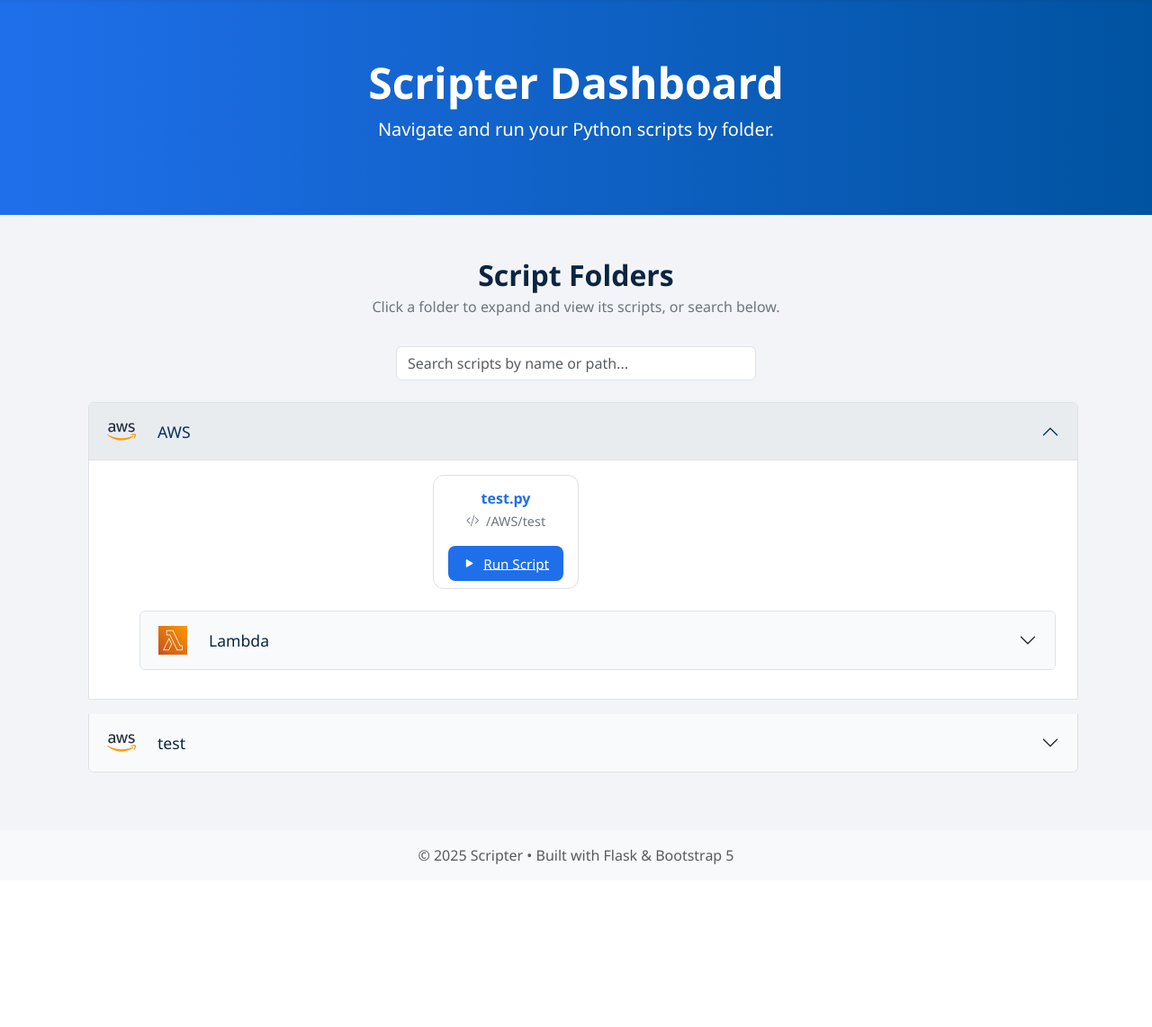
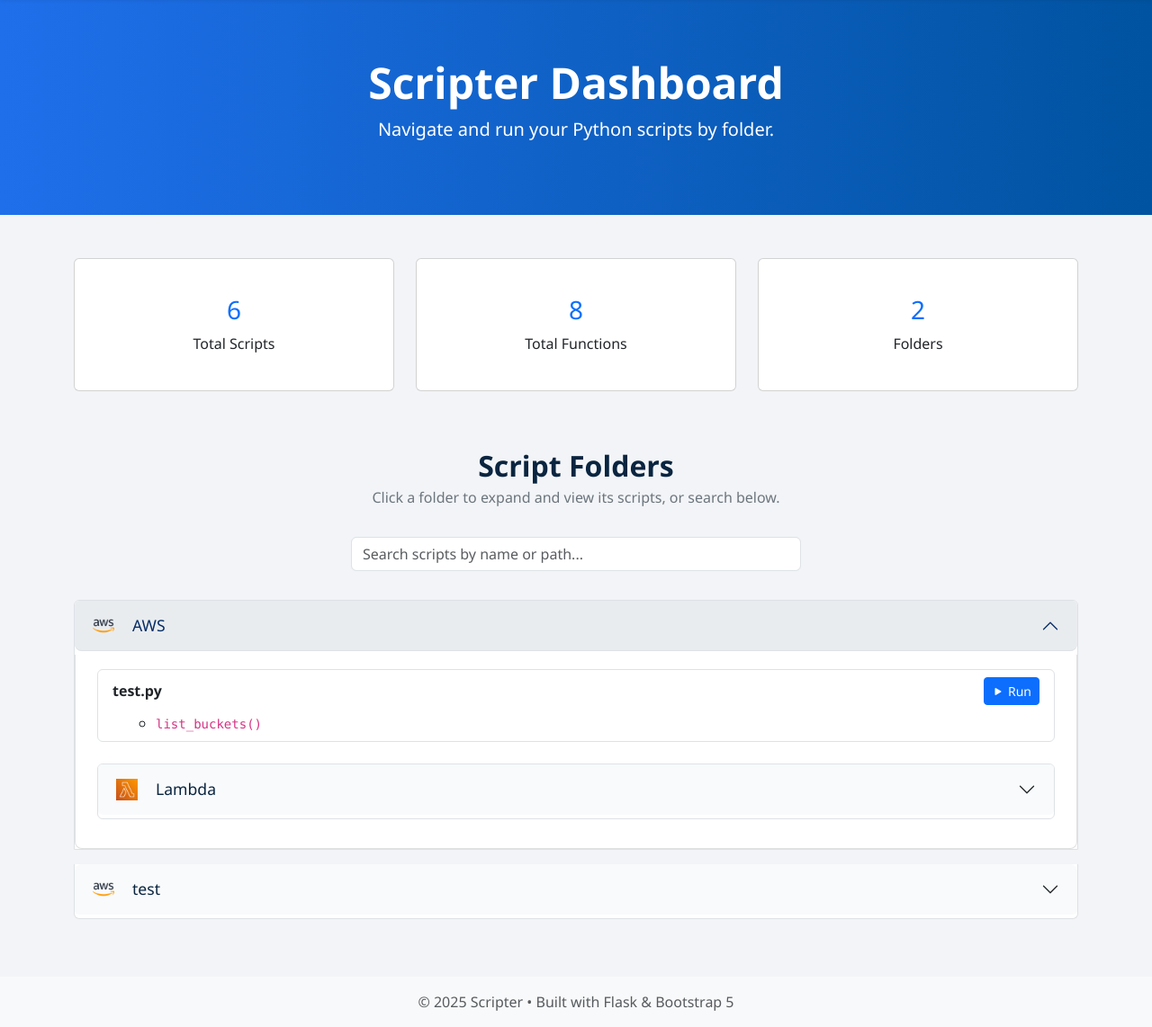
Before and after one commit to divyansh8866/scripter, a Flask app: page / in a window 1280 px wide, after a click on "AWS". Shown: the part 57-1199 px from the top of the page at 90% size. Before the commit the page ends 1036 px from the top, so only its background shows below. Run offline with Flask 3, Linux system fonts and the light colour scheme.

Commit message:
added features and updated layout

```diff
--- a/app.py
+++ b/app.py
@@ -36,23 +36,21 @@ def serve_script_file(filename):
 
 def build_script_tree(base_path):
     """
-    Recursively walk base_path and return a nested dict structure:
-      {
-        "files": [list of .py filenames in this directory],
-        "subdirs": {
-           subfolder_name: { ... same structure ... },
-           ...
-        }
-      }
+    Recursively build:
+      { files: [ { name, functions: [...] } ], subdirs: {...} }
     """
     tree = {"files": [], "subdirs": {}}
     for entry in sorted(os.listdir(base_path)):
         full = os.path.join(base_path, entry)
         if os.path.isdir(full) and not entry.startswith("__"):
-            # Recurse into subfolder
             tree["subdirs"][entry] = build_script_tree(full)
-        elif os.path.isfile(full) and entry.endswith(".py") and not entry.startswith("__"):
-            tree["files"].append(entry)
+        elif entry.endswith(".py") and not entry.startswith("__"):
+            module_name, _ = os.path.splitext(entry)
+            funcs = list_functions(module_name, base_path)
+            tree["files"].append({
+                "name": entry,
+                "functions": list(funcs.keys())
+            })
     return tree
 
 
@@ -74,6 +72,7 @@ def index():
 
 
 def list_functions(module_name: str, module_folder: str):
+    # existing implementation
     sys.path.insert(0, module_folder)
     try:
         module = __import__(module_name)
@@ -81,12 +80,16 @@ def list_functions(module_name: str, module_folder: str):
         return {}
     finally:
         sys.path.pop(0)
-
     funcs = {}
     for attr_name, attr_val in vars(module).items():
         if inspect.isfunction(attr_val) and attr_val.__module__ == module_name:
             funcs[attr_name] = inspect.signature(attr_val)
     return funcs
+
+@app.context_processor
+def inject_current_year():
+    return {"current_year": datetime.datetime.now().year}
+
 
 
 @app.route("/select/<path:folder_and_script>", methods=["GET"])
@@ -233,4 +236,4 @@ def run_script():
 
 
 if __name__ == "__main__":
-    app.run(host="0.0.0.0", port=5000, debug=False)
+    app.run(debug=True, host="0.0.0.0", port=5000)
--- a/templates/index.html
+++ b/templates/index.html
@@ -30,9 +30,8 @@
 
     /* Search box */
     #searchBox {
-      max-width: 400px;
-      margin: 0 auto 1.5rem auto;
-      display: block;
+      max-width: 500px;
+      margin: 0 auto 2rem;
     }
 
     /* Accordion styling */
@@ -44,19 +43,21 @@
       display: flex;
       align-items: center;
       gap: 0.75rem;
+      border-radius: 0.5rem;
+      margin-bottom: 0.25rem;
     }
     .accordion-button:not(.collapsed) {
       background-color: #E9ECEF;
     }
-    .accordion-button img.folder-icon {
-      margin-right: 0.75rem;
-    }
     .accordion-body {
       background-color: #FFFFFF;
       padding: 1rem 1.5rem;
+      border: 1px solid #E0E0E0;
+      border-top: none;
+      border-radius: 0 0 0.5rem 0.5rem;
     }
 
-    /* Script cards */
+    /* Card styling */
     .script-card {
       border: 1px solid #E0E0E0;
       border-radius: 0.75rem;
@@ -110,25 +111,33 @@
       background-color: #1558B0;
     }
 
-    /* Indent nested folders */
-    .nested-level-1 {
-      margin-left: 1rem;
+    /* Table styling */
+    .table-responsive {
+      border: 1px solid #E0E0E0;
+      border-radius: 0.75rem;
+      overflow: hidden;
+      box-shadow: 0 2px 8px rgba(0,0,0,0.04);
     }
-    .nested-level-2 {
-      margin-left: 2rem;
+    .table thead {
+      background-color: #1F6FEB;
+      color: #FFFFFF;
     }
-    .nested-level-3 {
-      margin-left: 3rem;
+    .table td, .table th {
+      vertical-align: middle;
+      padding: 0.75rem;
+    }
+    .table-hover tbody tr:hover {
+      background-color: rgba(31, 111, 235, 0.1);
     }
 
     /* Folder‐icon sizing */
     .folder-icon {
-      width: 2rem;
-      height: 2rem;
+      width: 1.5rem;
+      height: 1.5rem;
       object-fit: contain;
     }
 
-    /* Hide an accordion item when it has no matching children */
+    /* Hide empty folders */
     .hidden-folder {
       display: none !important;
     }
@@ -146,7 +155,54 @@
     </div>
   </div>
 
+
   <div class="container mt-5">
+
+  {# Summary Info #}
+{% set counts = namespace(scripts=0, funcs=0) %}
+{% for file in script_tree.files %}
+  {% set counts.scripts = counts.scripts + 1 %}
+  {% set counts.funcs = counts.funcs + (file.functions|length) %}
+{% endfor %}
+{% macro sum_subdirs(node) %}
+  {% for sub in node.subdirs.values() %}
+    {% for file in sub.files %}
+      {% set counts.scripts = counts.scripts + 1 %}
+      {% set counts.funcs = counts.funcs + (file.functions|length) %}
+    {% endfor %}
+    {{ sum_subdirs(sub) }}
+  {% endfor %}
+{% endmacro %}
+{{ sum_subdirs(script_tree) }}
+
+<div class="row text-center mb-5">
+  <div class="col-md-4 mb-3">
+    <div class="card info-card p-4">
+      <div class="card-body">
+        <h3 class="card-title text-primary">{{ counts.scripts }}</h3>
+        <p class="card-text">Total Scripts</p>
+      </div>
+    </div>
+  </div>
+  <div class="col-md-4 mb-3">
+    <div class="card info-card p-4">
+      <div class="card-body">
+        <h3 class="card-title text-primary">{{ counts.funcs }}</h3>
+        <p class="card-text">Total Functions</p>
+      </div>
+    </div>
+  </div>
+  <div class="col-md-4 mb-3">
+    <div class="card info-card p-4">
+      <div class="card-body">
+        <h3 class="card-title text-primary">{{ script_tree.subdirs|length }}</h3>
+        <p class="card-text">Folders</p>
+      </div>
+    </div>
+  </div>
+</div>
+
+
     <!-- Section Heading -->
     <div class="row mb-2 section-heading">
       <div class="col text-center">
@@ -224,12 +280,11 @@
           </div>
         {% endif %}
 
-        {# Recursive macro for nested folders #}
-        {% macro render_folder(node, path, parent_id, level=0) %}
+         {# Recursive folders #}
+    {% macro render_folder(node, path, parent_id) %}
       {% for folder, subtree in node.subdirs.items() %}
-            {% set folder_path = (path ~ '/' ~ folder).lstrip('/') %}
-            {% set folder_id = parent_id ~ "-" ~ loop.index %}
-            <div class="accordion-item mb-3 {% if level == 1 %}nested-level-1{% elif level == 2 %}nested-level-2{% elif level == 3 %}nested-level-3{% endif %}">
+        {% set folder_id = parent_id ~ '-' ~ loop.index %}
+        <div class="accordion-item mb-3">
           <h2 class="accordion-header" id="heading-{{ folder_id }}">
             <button
               class="accordion-button collapsed"
@@ -240,10 +295,10 @@
               aria-controls="collapse-{{ folder_id }}"
             >
               <img
-                    src="/scripts/{{ folder_path }}/icon.png"
-                    onerror="this.onerror=null; this.src='{{ url_for('static', filename='default_icon.png') }}';"
+                src="/scripts/{{ (path ~ '/' ~ folder).lstrip('/') }}/icon.png"
+                onerror="this.onerror=null;this.src='{{ url_for('static', filename='default_icon.png') }}';"
                 alt="{{ folder }} icon"
-                    class="folder-icon"
+                class="folder-icon me-2"
               />
               <span>{{ folder }}</span>
             </button>
@@ -255,36 +310,33 @@
             data-bs-parent="#{{ parent_id }}"
           >
             <div class="accordion-body">
-                  {# Files in this folder #}
               {% if subtree.files %}
-                    <div class="row row-cols-1 row-cols-sm-2 row-cols-md-3 g-4 mb-4 justify-content-center">
-                      {% for fname in subtree.files %}
-                        <div class="col d-flex align-items-stretch script-wrapper" data-folder="{{ folder_path }}">
-                          <div class="card script-card">
-                            <div class="card-body d-flex flex-column">
-                              <h5 class="card-title">{{ fname }}</h5>
-                              <p class="card-subtitle mb-4">
-                                <i class="bi bi-code-slash me-1"></i>
-                                {{ (path ~ "/" ~ folder) ~ "/" ~ fname[:-3] }}
-                              </p>
-                              <div class="mt-auto">
+                <ul class="list-group mb-4">
+                  {% for file in subtree.files %}
+                    <li class="list-group-item script-wrapper">
+                      <div class="d-flex justify-content-between align-items-center">
+                        <strong>{{ file.name }}</strong>
                         <a
-                                  href="{{ url_for('select_script', folder_and_script=(path ~ '/' ~ folder ~ '/' ~ fname).lstrip('/')) }}"
-                                  class="btn-run w-100"
+                          href="{{ url_for('select_script', folder_and_script=(path ~ '/' ~ folder ~ '/' ~ file.name).lstrip('/')) }}"
+                          class="btn btn-sm btn-primary"
                         >
-                                  <i class="bi bi-play-fill me-2"></i>Run Script
+                          <i class="bi bi-play-fill me-1"></i>Run
                         </a>
                       </div>
-                            </div>
-                          </div>
-                        </div>
+                      {% if file.functions %}
+                        <ul class="mt-2 ms-3">
+                          {% for func in file.functions %}
+                            <li><code>{{ func }}()</code></li>
                           {% endfor %}
-                    </div>
+                        </ul>
+                      {% endif %}
+                    </li>
+                  {% endfor %}
+                </ul>
               {% endif %}
 
-                  {# Nested subfolders #}
               <div class="accordion" id="nestedAccordion-{{ folder_id }}">
-                    {{ render_folder(subtree, path ~ '/' ~ folder, "nestedAccordion-" ~ folder_id, level + 1) }}
+                {{ render_folder(subtree, path ~ '/' ~ folder, 'nestedAccordion-' ~ folder_id) }}
               </div>
             </div>
           </div>
@@ -292,74 +344,46 @@
       {% endfor %}
     {% endmacro %}
 
-        {{ render_folder(script_tree, "", "rootAccordion", 1) }}
+        {{ render_folder(script_tree, "", "rootAccordion") }}
       </div>
     {% endif %}
   </div>
 
-  {# JavaScript: filter scripts and collapse all when search is cleared #}
   <script>
-    document.addEventListener("DOMContentLoaded", function () {
+    document.addEventListener("DOMContentLoaded", () => {
       const searchBox = document.getElementById("searchBox");
-      searchBox.addEventListener("input", function () {
-        const query = this.value.trim().toLowerCase();
 
-        if (query === "") {
+      searchBox.addEventListener("input", () => {
+        const q = searchBox.value.trim().toLowerCase();
+        if (!q) {
           resetAll();
         } else {
-          filterScripts(query);
+          filter(q);
         }
       });
 
       function resetAll() {
-        // 1) Show all scripts
-        document.querySelectorAll(".script-wrapper").forEach((wrapper) => {
-          wrapper.classList.remove("d-none");
-        });
-
-        // 2) Remove hidden-folder from all items
-        document.querySelectorAll(".hidden-folder").forEach((item) => {
-          item.classList.remove("hidden-folder");
-        });
-
-        // 3) Collapse all open accordions
-        document.querySelectorAll(".accordion-collapse.show").forEach((collapseEl) => {
-          bootstrap.Collapse.getOrCreateInstance(collapseEl).hide();
+        document.querySelectorAll(".script-wrapper").forEach(el => el.classList.remove("d-none"));
+        document.querySelectorAll(".hidden-folder").forEach(el => el.classList.remove("hidden-folder"));
+        document.querySelectorAll(".accordion-collapse.show").forEach(c => {
+          bootstrap.Collapse.getOrCreateInstance(c).hide();
         });
       }
 
-      function filterScripts(query) {
-        // 1) Show/hide each script wrapper based on the query
-        document.querySelectorAll(".script-wrapper").forEach((wrapper) => {
-          const titleEl = wrapper.querySelector(".card-title");
-          const subtitleEl = wrapper.querySelector(".card-subtitle");
-          const text = (titleEl.textContent + " " + subtitleEl.textContent).toLowerCase();
-
-          if (text.includes(query)) {
-            wrapper.classList.remove("d-none");
-          } else {
-            wrapper.classList.add("d-none");
-          }
+      function filter(q) {
+        document.querySelectorAll(".script-wrapper").forEach(el => {
+          el.textContent.toLowerCase().includes(q)
+            ? el.classList.remove("d-none")
+            : el.classList.add("d-none");
         });
 
-        // 2) Traverse all accordion-items bottom-up: hide those with no visible scripts/subfolders
-        const allItems = Array.from(document.querySelectorAll(".accordion-item")).reverse();
-        allItems.forEach((item) => {
-          // Check for any visible script in this item
-          const hasVisibleScript = Array.from(item.querySelectorAll(".script-wrapper"))
-            .some((w) => !w.classList.contains("d-none"));
-
-          // Check for any visible child folder (submenu) not marked hidden
-          const hasVisibleChildFolder = Array.from(item.querySelectorAll(".accordion-item"))
-            .some((child) => !child.classList.contains("hidden-folder"));
-
+        Array.from(document.querySelectorAll(".accordion-item")).reverse().forEach(item => {
+          const hasVisible = !!item.querySelector(".script-wrapper:not(.d-none)");
           const collapseEl = item.querySelector(".accordion-collapse");
 
-          if (hasVisibleScript || hasVisibleChildFolder) {
+          if (hasVisible) {
             item.classList.remove("hidden-folder");
-
-            // If it directly contains visible scripts but is collapsed, expand it
-            if (hasVisibleScript && collapseEl && !collapseEl.classList.contains("show")) {
+            if (collapseEl && !collapseEl.classList.contains("show")) {
               bootstrap.Collapse.getOrCreateInstance(collapseEl).show();
             }
           } else {
```
Also changed, not shown: other parts of templates/index.html (+3 -3 lines). Lines whose indentation alone changed are shown as unchanged.
